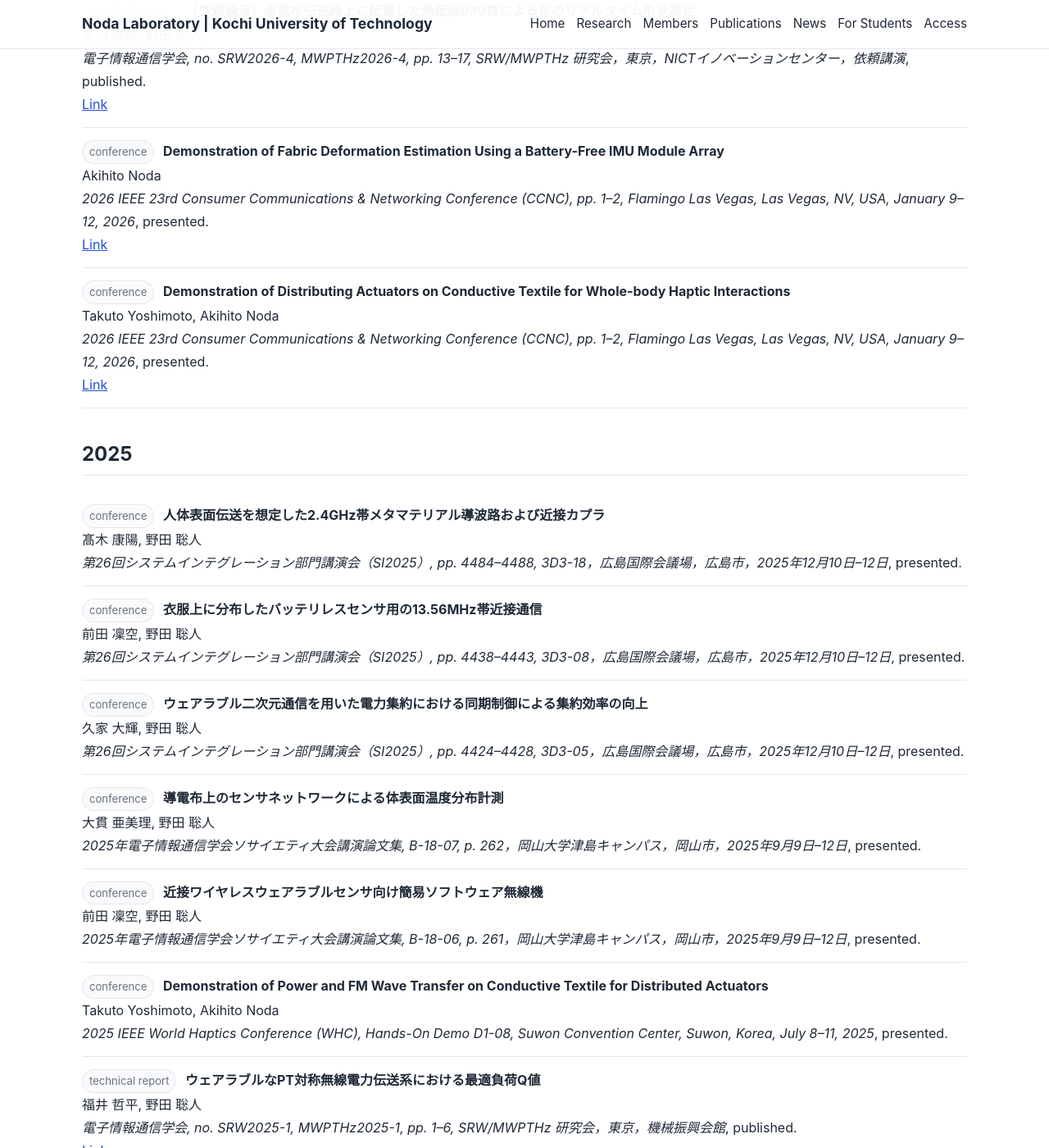
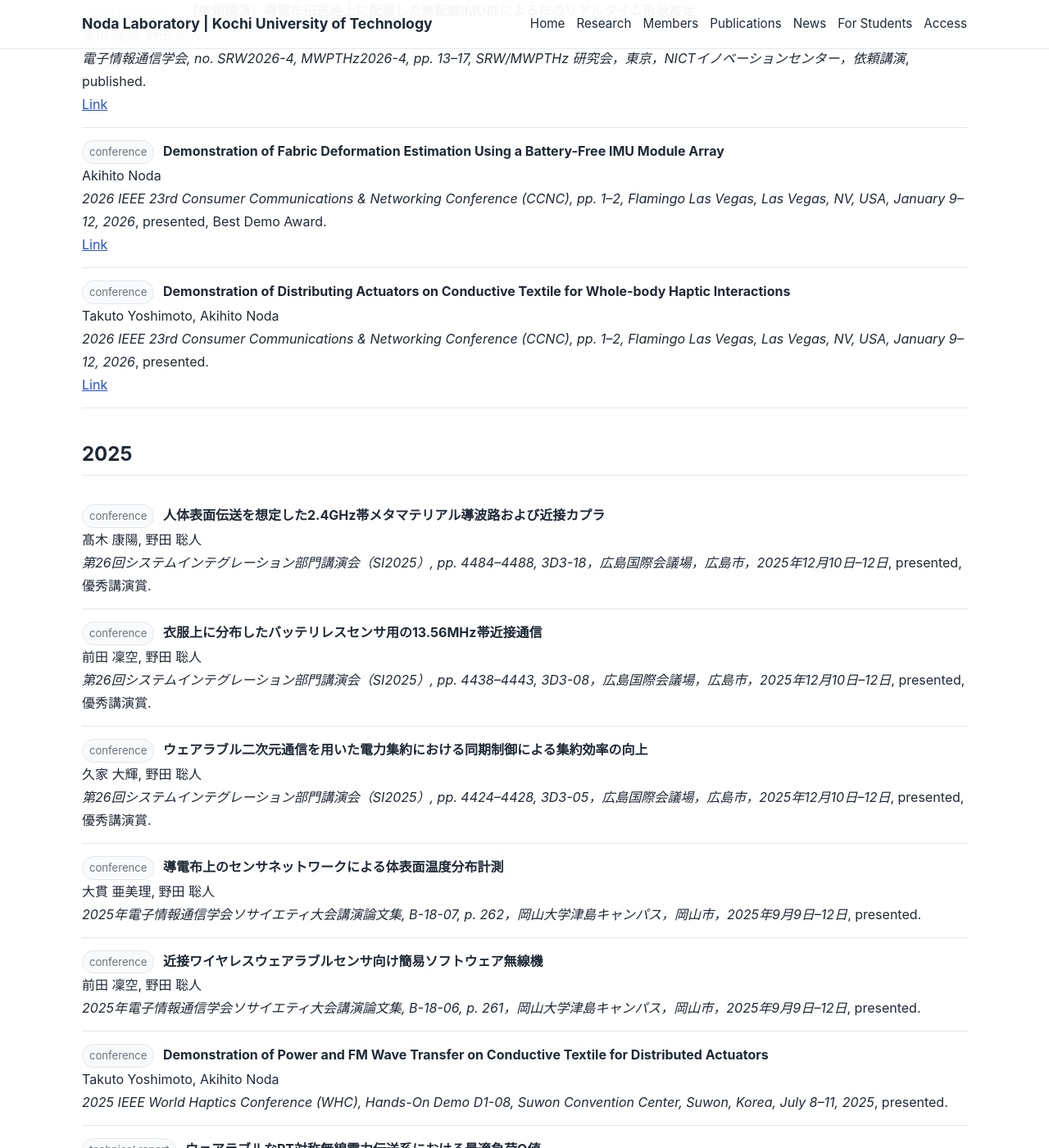
Before and after one commit to akihito-noda/lab-website, a Jekyll site: the page built from publications.md, in a window 1280 px wide and 1400 px high, scrolled down 1511 px. Shown: the whole window at 82% size. Built offline with Jekyll 4.4.1, drawn with Linux system fonts in a browser that asks for light colours; some of the changed text lies outside the part shown.

Commit message:
Update publications.yml

```diff
--- a/_data/publications.yml
+++ b/_data/publications.yml
@@ -83,7 +83,7 @@
   authors: "Akihito Noda"
   title: "Demonstration of Fabric Deformation Estimation Using a Battery-Free IMU Module Array"
   venue: "2026 IEEE 23rd Consumer Communications & Networking Conference (CCNC), pp. 1–2, Flamingo Las Vegas, Las Vegas, NV, USA, January 9–12, 2026"
-  status: "presented"
+  status: "presented, Best Demo Award"
   url: "https://doi.org/10.1109/CCNC65079.2026.11366564"
 
 - year: 2026
@@ -99,7 +99,7 @@
   authors: "髙木 康陽, 野田 聡人"
   title: "人体表面伝送を想定した2.4GHz帯メタマテリアル導波路および近接カプラ"
   venue: "第26回システムインテグレーション部門講演会（SI2025）, pp. 4484–4488, 3D3-18，広島国際会議場，広島市，2025年12月10日–12日"
-  status: "presented"
+  status: "presented, 優秀講演賞"
   url: ""
 
 - year: 2025
@@ -107,7 +107,7 @@
   authors: "前田 凜空, 野田 聡人"
   title: "衣服上に分布したバッテリレスセンサ用の13.56MHz帯近接通信"
   venue: "第26回システムインテグレーション部門講演会（SI2025）, pp. 4438–4443, 3D3-08，広島国際会議場，広島市，2025年12月10日–12日"
-  status: "presented"
+  status: "presented, 優秀講演賞"
   url: ""
 
 - year: 2025
@@ -115,7 +115,7 @@
   authors: "久家 大輝, 野田 聡人"
   title: "ウェアラブル二次元通信を用いた電力集約における同期制御による集約効率の向上"
   venue: "第26回システムインテグレーション部門講演会（SI2025）, pp. 4424–4428, 3D3-05，広島国際会議場，広島市，2025年12月10日–12日"
-  status: "presented"
+  status: "presented, 優秀講演賞"
   url: ""
 
 - year: 2025
@@ -163,7 +163,7 @@
   authors: "福井 哲平, 野田 聡人"
   title: "ウェアラブルなPT対称無線電力伝送系における最適負荷Q値"
   venue: "電子情報通信学会, no. SRW2025-1, MWPTHz2025-1, pp. 1–6, SRW/MWPTHz 研究会，東京，機械振興会館"
-  status: "published"
+  status: "published, 優秀学生賞"
   url: "https://ken.ieice.org/ken/paper/20250613ucKx/"
 
 - year: 2025
@@ -171,7 +171,7 @@
   authors: "宮川 隆誠, 野田 聡人"
   title: "導電布伝送路で接続した格子配置IMUによる三次元形状計測"
   venue: "電子情報通信学会, no. SRW2025-2, MWPTHz2025-2, pp. 7–11, SRW/MWPTHz 研究会，東京，機械振興会館"
-  status: "published"
+  status: "published, 優秀学生賞"
   url: "https://ken.ieice.org/ken/paper/202506130cKY/"
 
 - year: 2025
```
